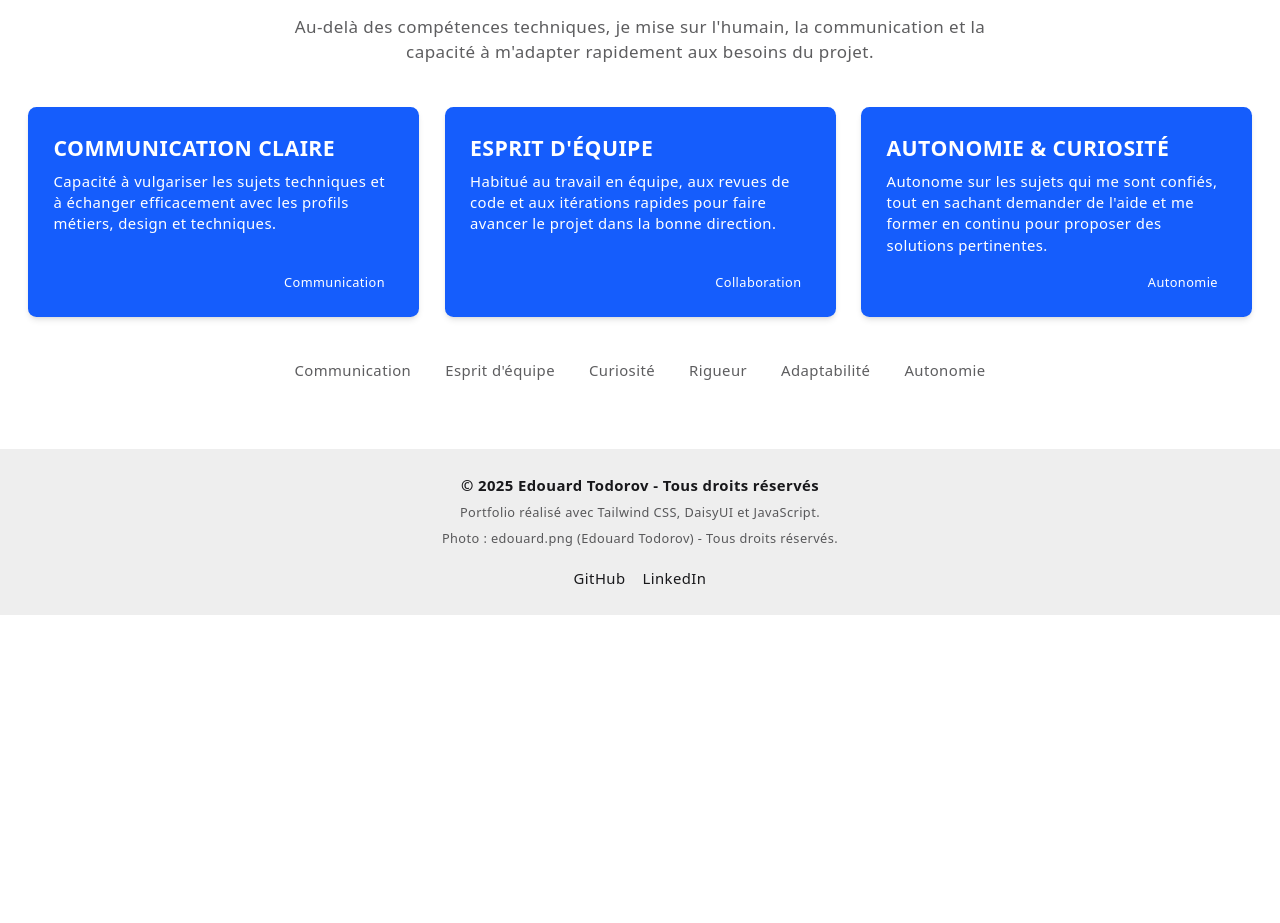
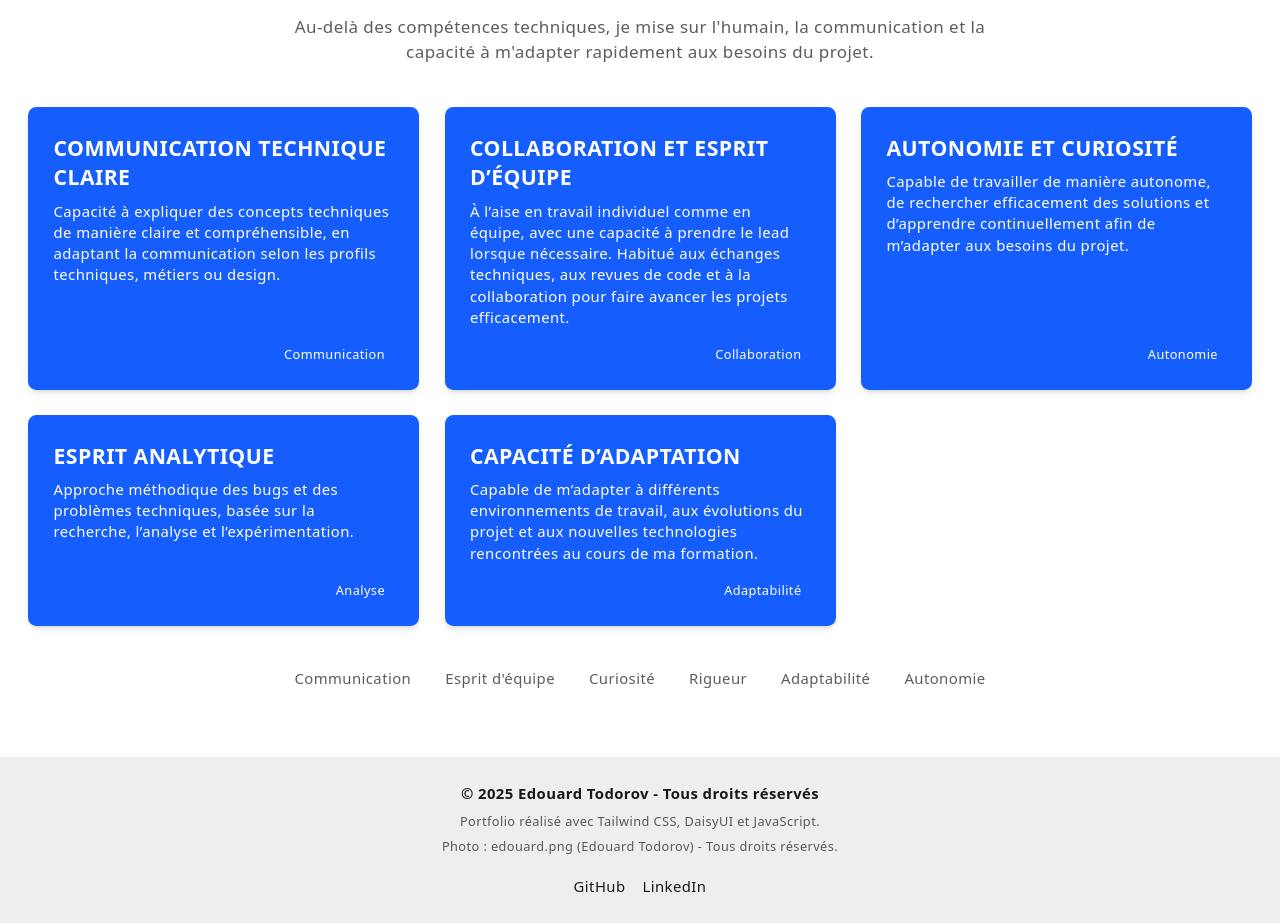
Before and after one commit to edouard-todorov-formation/Portfolio, a website: page index.html in a window 1280 px wide. Shown: the part 2784-3707 px from the top of the page. Before the commit the page ends 3399 px from the top, so only its background shows below. Drawn offline with Linux system fonts and the light colour scheme.

Commit message:
seo and performance optimisation and added content on skill section

```diff
--- a/assets/css/input.css
+++ b/assets/css/input.css
@@ -1,6 +1,10 @@
 @import "tailwindcss";
+
+@source "../../index.html";
+@source "../../**/*.html";
+
 @plugin "daisyui" {
     themes: light --default, dark;
 }
-@source "../../index.html";
+
 @import "./style.css";
--- a/index.html
+++ b/index.html
@@ -515,10 +515,9 @@
                 <div class="grid gap-6 md:grid-cols-3 mb-10">
                     <article class="card bg-blue-600 shadow-md hover:shadow-xl hover:scale-[1.02] transition-transform duration-300">
                         <div class="card-body">
-                            <h3 class="card-title text-xl font-bold uppercase text-white">Communication claire</h3>
+                            <h3 class="card-title text-xl font-bold uppercase text-white">Communication technique claire</h3>
                             <p class="text-sm text-base-content/80 text-white">
-                                Capacité à vulgariser les sujets techniques et à échanger
-                                efficacement avec les profils métiers, design et techniques.
+                                Capacité à expliquer des concepts techniques de manière claire et compréhensible, en adaptant la communication selon les profils techniques, métiers ou design.
                             </p>
                             <div class="card-actions justify-end mt-2 mr-2">
                                 <span class="badge-sm text-white">Communication</span>
@@ -528,10 +527,9 @@
 
                     <article class="card bg-blue-600 shadow-md hover:shadow-xl hover:scale-[1.02] transition-transform duration-300">
                         <div class="card-body">
-                            <h3 class="card-title text-xl font-bold uppercase text-white">Esprit d'équipe</h3>
+                            <h3 class="card-title text-xl font-bold uppercase text-white">Collaboration et esprit d’équipe</h3>
                             <p class="text-sm text-base-content/80 text-white">
-                                Habitué au travail en équipe, aux revues de code et aux itérations rapides
-                                pour faire avancer le projet dans la bonne direction.
+                                À l’aise en travail individuel comme en équipe, avec une capacité à prendre le lead lorsque nécessaire. Habitué aux échanges techniques, aux revues de code et à la collaboration pour faire avancer les projets efficacement.
                             </p>
                             <div class="card-actions justify-end mt-2 mr-2">
                                 <span class="badge-sm text-white">Collaboration</span>
@@ -541,13 +539,36 @@
 
                     <article class="card bg-blue-600 shadow-md hover:shadow-xl hover:scale-[1.02] transition-transform duration-300">
                         <div class="card-body">
-                            <h3 class="card-title text-xl font-bold uppercase text-white">Autonomie & curiosité</h3>
+                            <h3 class="card-title text-xl font-bold uppercase text-white">Autonomie et curiosité</h3>
                             <p class="text-sm text-base-content/80 text-white">
-                                Autonome sur les sujets qui me sont confiés, tout en sachant demander de l'aide
-                                et me former en continu pour proposer des solutions pertinentes.
+                                Capable de travailler de manière autonome, de rechercher efficacement des solutions et d’apprendre continuellement afin de m’adapter aux besoins du projet.
                             </p>
                             <div class="card-actions justify-end mt-2 mr-2">
                                 <span class="badge-sm text-white">Autonomie</span>
+                            </div>
+                        </div>
+                    </article>
+
+                    <article class="card bg-blue-600 shadow-md hover:shadow-xl hover:scale-[1.02] transition-transform duration-300">
+                        <div class="card-body">
+                            <h3 class="card-title text-xl font-bold uppercase text-white">Esprit analytique</h3>
+                            <p class="text-sm text-base-content/80 text-white">
+                                Approche méthodique des bugs et des problèmes techniques, basée sur la recherche, l’analyse et l’expérimentation.
+                            </p>
+                            <div class="card-actions justify-end mt-2 mr-2">
+                                <span class="badge-sm text-white">Analyse</span>
+                            </div>
+                        </div>
+                    </article>
+
+                    <article class="card bg-blue-600 shadow-md hover:shadow-xl hover:scale-[1.02] transition-transform duration-300">
+                        <div class="card-body">
+                            <h3 class="card-title text-xl font-bold uppercase text-white">Capacité d’adaptation</h3>
+                            <p class="text-sm text-base-content/80 text-white">
+                                Capable de m’adapter à différents environnements de travail, aux évolutions du projet et aux nouvelles technologies rencontrées au cours de ma formation.
+                            </p>
+                            <div class="card-actions justify-end mt-2 mr-2">
+                                <span class="badge-sm text-white">Adaptabilité</span>
                             </div>
                         </div>
                     </article>
```
Also changed, not shown: assets/css/output.css.
